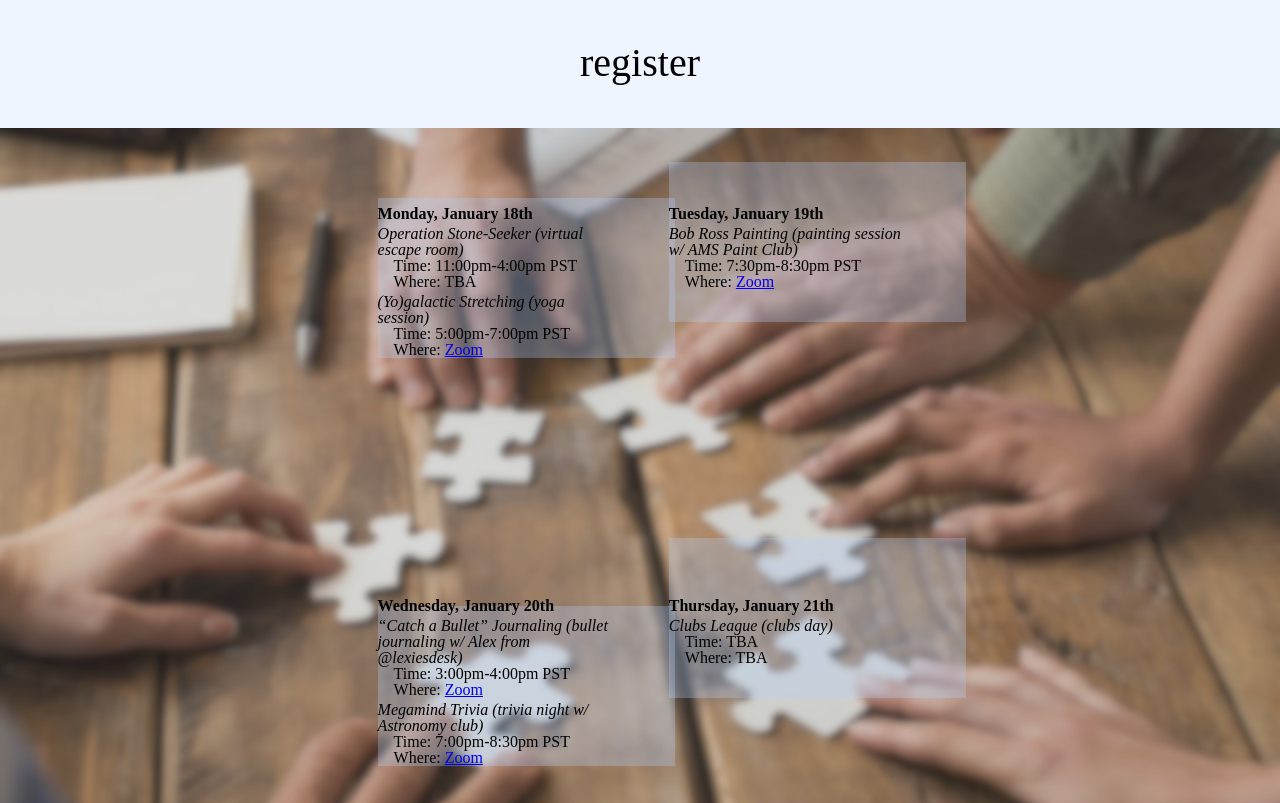
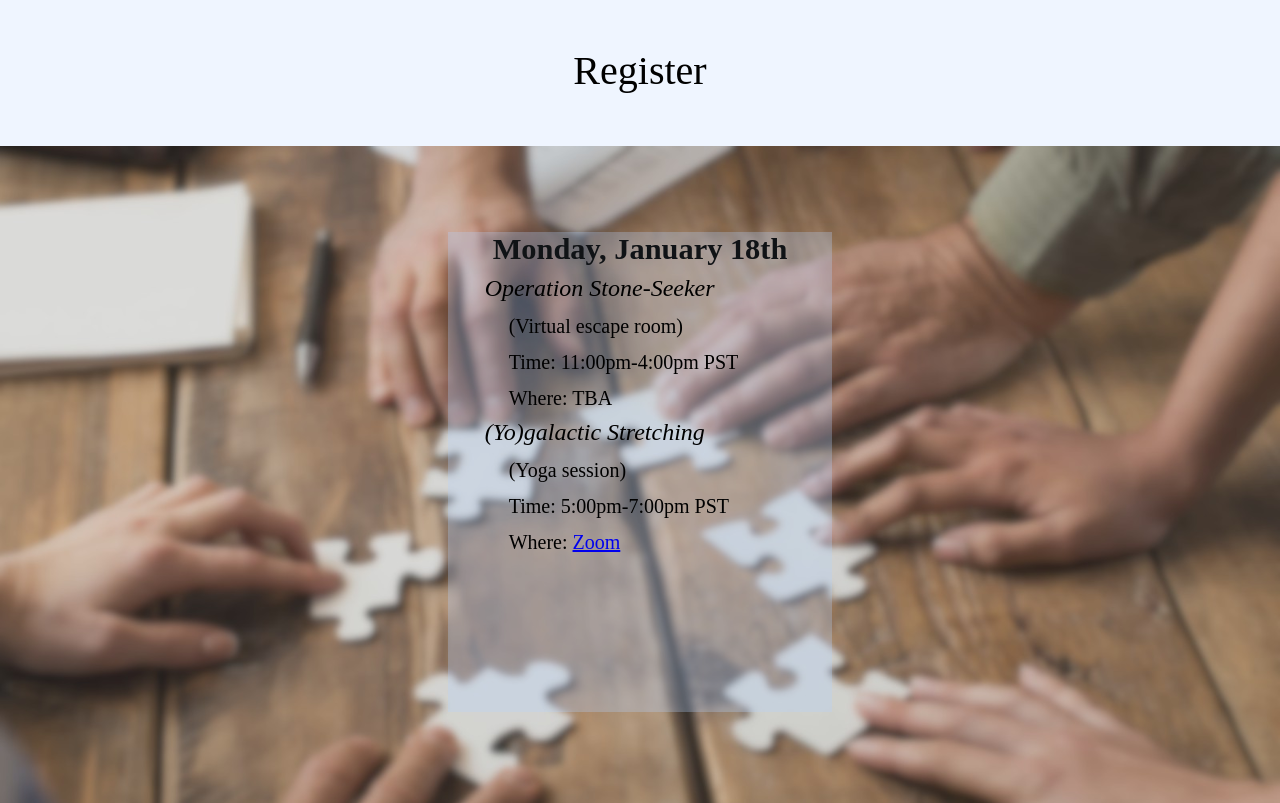
Before and after one commit to derickdr/ubcsciweek2020, a React (Create React App) app: page / in a window 1280 px wide. Shown: the part 1700-2503 px from the top of the page. Built offline with nearby package versions, Linux system fonts and the light colour scheme.

Commit message:
updated hella styles

```diff
--- a/src/components/ScheduleOverviewSection.js
+++ b/src/components/ScheduleOverviewSection.js
@@ -40,85 +40,103 @@ class ScheduleOverviewSection extends Component {
     render() {
         return (
             <div class='schedule-container'>
-                <div class='schedule-row'>
+                <div class='row'>
                     <div class='monday-container'>
                         <div class='header'>
                             <h1 class='header-text'>Monday, January 18th</h1>
                         </div>
                         <div class='day-content'>
-                            <h1 class='event-name'>Operation Stone-Seeker (virtual escape room)</h1>
+                            <h1 class='event-name'>Operation Stone-Seeker</h1>
+                            <h2 class='event-details'>(Virtual escape room)</h2>
                             <h2 class='event-details'>Time: 11:00pm-4:00pm PST</h2>
                             <h2 class='event-details'>Where: TBA</h2>
                         </div>
                         <div class='day-content'>
-                            <h1 class='event-name'>(Yo)galactic Stretching (yoga session)</h1>
+                            <h1 class='event-name'>(Yo)galactic Stretching</h1>
+                            <h2 class='event-details'>(Yoga session)</h2>
                             <h2 class='event-details'>Time: 5:00pm-7:00pm PST</h2>
                             <h2 class='event-details'>Where: <a href='https://zoom.us/j/98134029112'>Zoom</a></h2>
                         </div>
-                        <div class='panel3'></div>
                     </div>
+                </div>
+                <div class='row'>
+                    <div class='panel3'></div>
+                </div>
+                <div class='row'>
                     <div class='tuesday-container'>
                         <div class='header'>
                             <h1 class='header-text'>Tuesday, January 19th</h1>
                         </div>
                         <div class='day-content'>
-                            <h1 class='event-name'>Bob Ross Painting (painting session w/ AMS Paint Club)</h1>
+                            <h1 class='event-name'>Bob Ross Painting</h1>
+                            <h2 class='event-details'>(painting session w/ AMS Paint Club)</h2>
                             <h2 class='event-details'>Time: 7:30pm-8:30pm PST</h2>
                             <h2 class='event-details'>Where: <a href='https://zoom.us/j/99217554824'>Zoom</a></h2>
                         </div>
-                        <div class='day-content-filler'>
-                        </div>
-                        <div class='panel3'></div>
                     </div>
                 </div>
-                <div class='schedule-row'>
+                <div class='row'>
+                    <div class='panel4'></div>
+                </div>
+                <div class='row'>
                     <div class='wednesday-container'>
                         <div class='header'>
                             <h1 class='header-text'>Wednesday, January 20th</h1>
                         </div>
                         <div class='day-content'>
-                            <h1 class='event-name'>“Catch a Bullet” Journaling (bullet journaling w/ Alex from @lexiesdesk)</h1>
+                            <h1 class='event-name'>“Catch a Bullet” Journaling</h1>
+                            <h2 class='event-details'>(Bullet journaling w/ Alex from @lexiesdesk)</h2>
                             <h2 class='event-details'>Time: 3:00pm-4:00pm PST</h2>
                             <h2 class='event-details'>Where: <a href='https://zoom.us/j/97887065823'>Zoom</a></h2>
                         </div>
                         <div class='day-content'>
-                            <h1 class='event-name'>Megamind Trivia (trivia night w/ Astronomy club)</h1>
+                            <h1 class='event-name'>Megamind Trivia</h1>
+                            <h2 class='event-details'>(trivia night w/ Astronomy club)</h2>
                             <h2 class='event-details'>Time: 7:00pm-8:30pm PST</h2>
                             <h2 class='event-details'>Where: <a href='https://us02web.zoom.us/j/87080734958'>Zoom</a></h2>
                         </div>
-                        <div class='panel3'></div>
                     </div>
+                </div>
+                <div class='row'>
+                    <div class='panel3'></div>
+                </div>
+                <div class='row'>
                     <div class='thursday-container'>
                         <div class='header'>
                             <h1 class='header-text'>Thursday, January 21th</h1>
                         </div>
                         <div class='day-content'>
-                            <h1 class='event-name'>Clubs League (clubs day)</h1>
+                            <h1 class='event-name'>Clubs League</h1>
+                            <h2 class='event-details'>(clubs day)</h2>
                             <h2 class='event-details'>Time: TBA</h2>
                             <h2 class='event-details'>Where: TBA</h2>
                         </div>
-                        <div class='day-content-filler'>
-                        </div>
-                        <div class='panel3'></div>
                     </div>
                 </div>
-                <div class='schedule-row'>
+                <div class='row'>
+                    <div class='panel4'></div>
+                </div>
+                <div class='row'>
                     <div class='friday-container'>
                         <div class='header'>
                             <h1 class='header-text'>Friday, January 22th</h1>
                         </div>
                         <div class='day-content'>
-                            <h1 class='event-name'>Serving Up Justice with Inga Lam (cooking session)</h1>
+                            <h1 class='event-name'>Serving Up Justice with Inga Lam</h1>
+                            <h2 class='event-details'>(cooking session)</h2>
                             <h2 class='event-details'>Time: TBA</h2>
                             <h2 class='event-details'>Where: <a href='https://zoom.us/j/93135322512'>Zoom</a></h2>
                         </div>
                         <div class='day-content'>
-                            <h1 class='event-name'>Galactical Idol (UBC Science talent show)</h1>
+                            <h1 class='event-name'>Galactical Idol</h1>
+                            <h2 class='event-details'>(UBC Science talent show)</h2>
                             <h2 class='event-details'>Time: TBA</h2>
-                            <h2 class='event-details'>Where (location of all videos): <a href='https://www.youtube.com/channel/UC-3akI0PgZVdoONZtOpVZ0A'>Zoom</a></h2>
+                            <h2 class='event-details'>Where (location of all videos): <a href='https://www.youtube.com/channel/UC-3akI0PgZVdoONZtOpVZ0A'>YouTube</a></h2>
                         </div>
-                        <div class='panel3'></div>
                     </div>
+                </div>
+                <div class='row'>
+                    <div class='panel3'></div>
                 </div>
             </div>
         );
--- a/src/components/SciWeekInformationSection.js
+++ b/src/components/SciWeekInformationSection.js
@@ -53,9 +53,13 @@ class SciWeekInformationSection extends Component {
                         by themselves!
                     </p>
                 </div>
-                <div class='about-action-button-row'>
-                    <div class='about-action-button'>
-                        <h1 class='action-button-text'>register</h1>
+                <div class='about-action-row'>
+                    <div class='action-column'>
+                        <div class='about-action-button-row'>
+                            <div class='about-action-button'>
+                                <h1 class='action-button-text'>Register</h1>
+                            </div>
+                        </div>
                     </div>
                 </div>
             </div>
--- a/src/styles/App.scss
+++ b/src/styles/App.scss
@@ -106,7 +106,7 @@ $color8: #10213a;
 .coming-soon-container, .page-container, .homepage, .navbar-container, .splash-container, .about-container, .action-buttons, .schedule-container, .day-container, .form-container, .sponsor-container {
     display: flex;
     flex-direction: column;
-    align-items: center;
+    justify-content: center;
 }
 
 // Coming Soon
@@ -339,16 +339,27 @@ $color8: #10213a;
     margin: 2vw;
 }
 
+.about-action-row{
+    @extend .action-row;
+    padding: 0;
+}
+
+.about-action-button-row {
+    @extend .row;
+    padding: 1vh;
+}
+
 .about-action-button {
     @extend .action-button;
-    margin: 3vw;
+    margin: 3vw 0vh 5vh;
 }
 
 // Schedule / Day of Activities
 .schedule-container {
     @extend .column;
+    justify-content: flex-start;
     min-height: 100vh;
-    padding: 3vw 0vw 0vw;
+    padding: 5vw 0vw 0vw;
     background-image: url('../images/teamwork.jpg');
     background-repeat: inherit;
     background-position: center;
@@ -357,21 +368,12 @@ $color8: #10213a;
     background-color: $color4;
 }
 
-.schedule-row {
-    @extend .row;
-    flex-wrap: wrap;
-    justify-content: space-between;
-    padding: 3vh 10vw;
-    box-sizing: border-box;
-}
-
 .monday-container, .tuesday-container, .wednesday-container, .thursday-container, .friday-container {
     @extend .column;
-    max-width: calc(15rem + 2vw);
-    padding: 1rem;
-    margin: 0vh 1vw 0vh;
-    justify-content: flex-start;
-    box-sizing: border-box;
+    min-height: 8vh;
+    max-width: 40rem;
+    padding: 0vh 5vw;
+    margin: 1rem;
 }
 
 .header {
@@ -381,7 +383,10 @@ $color8: #10213a;
 }
 
 .header-text {
+    font-size: calc(1.5rem + 0.5vw);
     font-weight: bold;
+    color: $color7;
+    padding: 1vh;
 }
 
 .day-content {
@@ -389,26 +394,36 @@ $color8: #10213a;
     z-index: 2;
 }
 
-.day-content-filler {
-    min-height: 4vh;
-}
-
 .event-name {
     @extend .italic;
+    font-size: 1.5rem;
+    padding: 0vh 0vw 1vh;
 }
 
 .event-details {
     position: relative;
     left: 1rem;
+    font-size: 1.25rem;
+    padding: 1vh;
 }
 
 .panel3 {
     position: relative;
-    top: -20vh;
+    top: -43vh;
     background-color: $color2;
     opacity: 0.3;
-    min-height: 20vh;
-    min-width: calc(17rem + 2vw);
+    min-height: 60vh;
+    width: 48vh;
+    z-index: 1;
+}
+
+.panel4 {
+    position: relative;
+    top: -31vh;
+    background-color: $color2;
+    opacity: 0.3;
+    min-height: 40vh;
+    min-width: 48vh;
     z-index: 1;
 }
 
```
Also changed, not shown: 1 other file (tests, documents, lock files or other folders).
